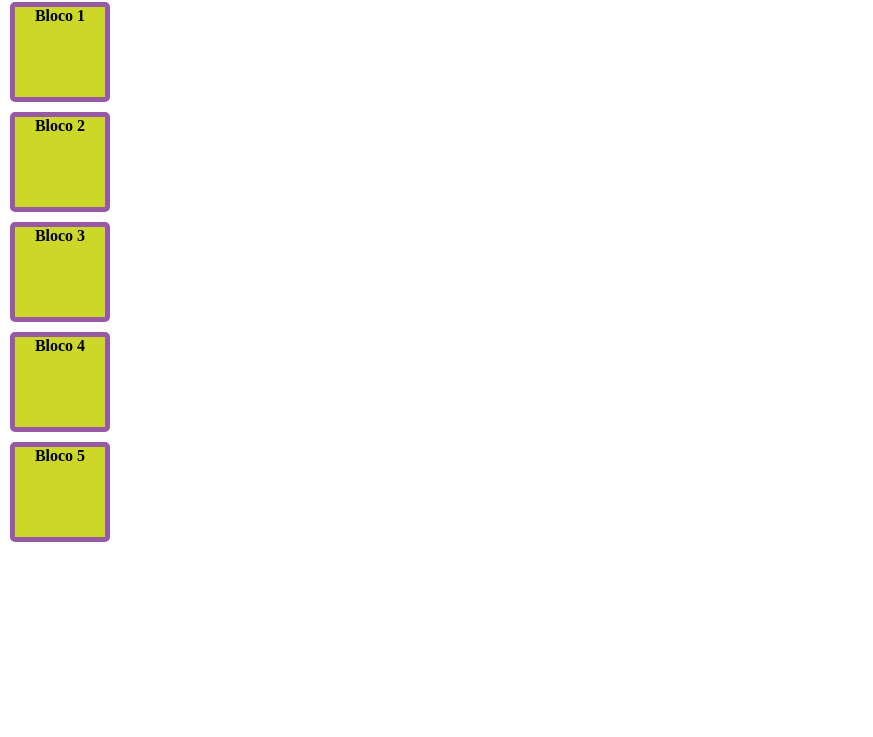
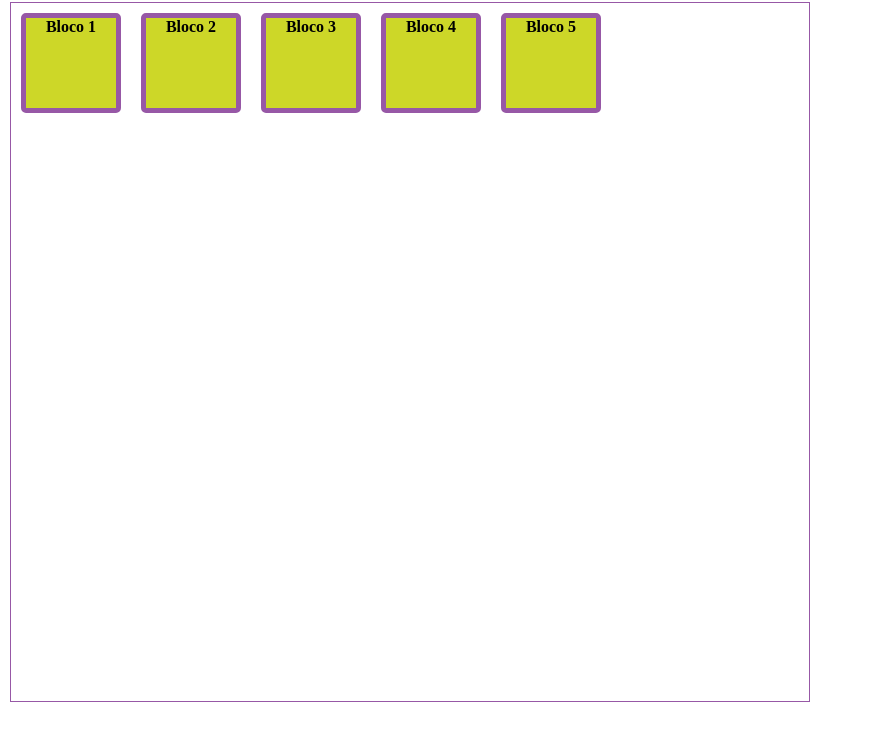
Before and after one commit to Kristhofee/CSS-Estudos-extras, a plain HTML site: page index.HTML in a window 1280 px wide. Shown: the part 63-800 px from the top of the page, without its empty margins (0-873 px from the left). Drawn offline with Linux system fonts and the light colour scheme.

Commit message:
correção de tags

```diff
--- a/index.HTML
+++ b/index.HTML
@@ -6,13 +6,14 @@
     <link rel="stylesheet" href="styles.CSS">
     <title>CSS testes</title>
 </head>
+/*
+estrutura Emmet (h1{Display Flex}+div.container>(div.block {Bloco $} )*5)
+*/
 <body>
-//estrutura Emmet (h1{Display Flex}+div.container>(div.block {Bloco $} )*5)
-
 <h1>Display Flex</h1>
 
 
-<div class="conatiner">
+<div class="container">
     <div class="block"> Bloco 1 </div>
     <div class="block"> Bloco 2 </div>
     <div class="block"> Bloco 3 </div>
--- a/styles.CSS
+++ b/styles.CSS
@@ -12,12 +12,17 @@ h1 {
     margin: 10px;
     border: 1px solid #9758A6;
     display: flex;
-    flex-flow: row-reverse wrap;
+    height: 700px;
+    width: 800px;
 }
 
+/*
+MAIN AXIS = EIXO PRINCIPAL
+CROSS AXIS = EIXO SECUNDARIO
+*/
+
 .block {
-    width: 100px;
-    height: 100px;
+
     background: #CDD728;
     border: 5px solid #9758A6;
     border-radius: 5px;
@@ -25,4 +30,6 @@ h1 {
     font-weight: bold;
     text-align: center;
     margin: 10px;
+    height: 100px;
+    width: 100px;
 }
```
